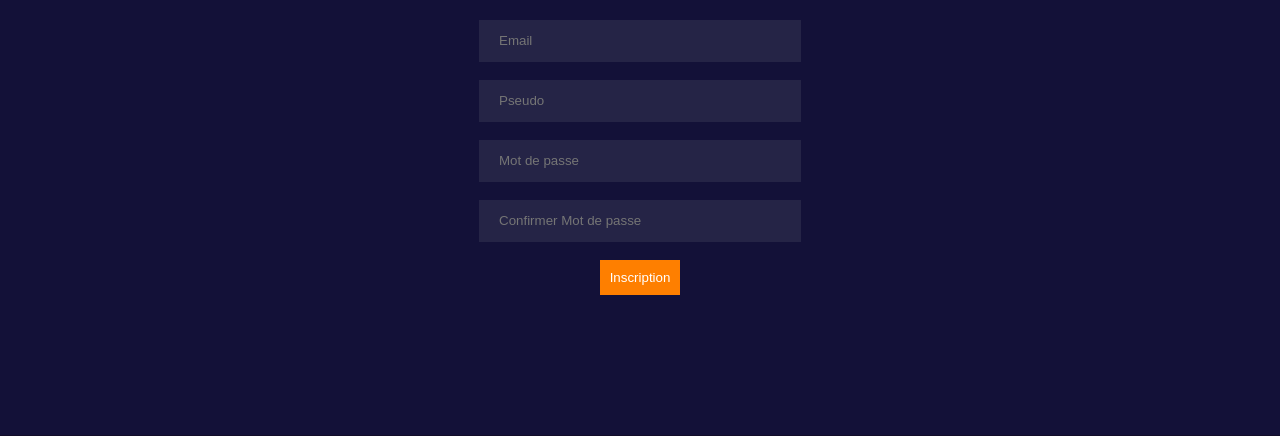
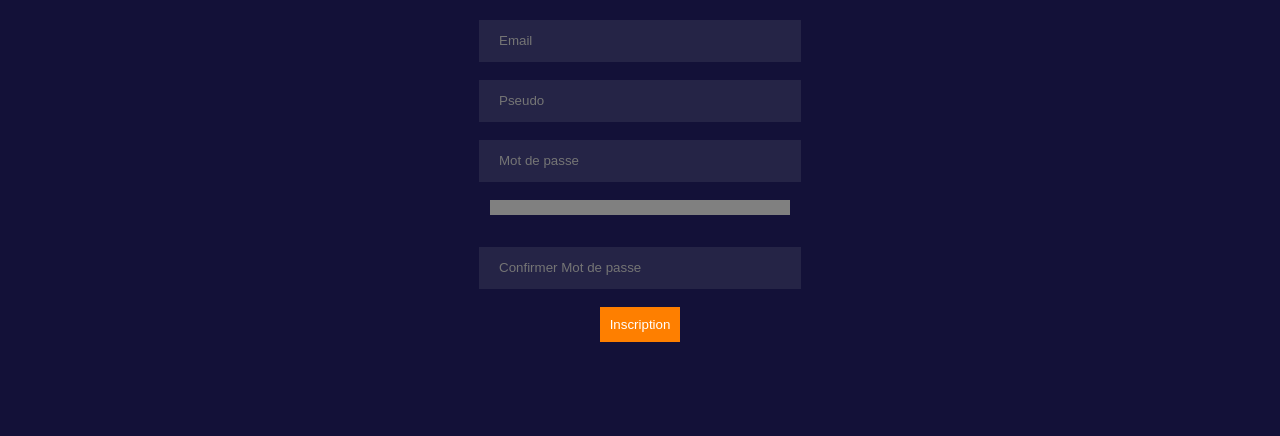
Before and after one commit to BastienVitour/puissance4, a PHP site: page /register.php in a window 1280 px wide. Shown: the part 447-883 px from the top of the page. Run offline with PHP 8.4, Linux system fonts and the light colour scheme.

Commit message:
commencement js

```diff
--- a/assets/CSS/register.css
+++ b/assets/CSS/register.css
@@ -56,6 +56,34 @@ input{
     padding-left: 20px;
     color: whitesmoke;
 
+}
+
+#pbarre{
+    display: flex;
+    width: 300px;
+    padding: 0;
+    margin: 0;
+    background-color: gray;
+
+}
+.pbarre{
+    width: 100%;
+    padding: 0;
+    margin: 0;
+    height: 15px;
+
+
+
+}
+#fme{
+    display: flex;
+    float: left;
+}
+#barrePlusText{
+    display: flex;
+    justify-content: center;
+    align-items: center;
+    flex-direction: column;
 }
 /* bouton inscription */
 
--- /dev/null
+++ b/assets/JS/register.js
@@ -0,0 +1,86 @@
+function Check()
+{
+    var password = document.getElementById("mdp1").value;
+
+
+	var passwordlow = password.toLowerCase();
+
+	var majuscule = false;
+
+    const introPara = document.getElementById("fme");
+    let contenu = introPara.innerHTML;
+
+	//On vérifie si il y a des majuscules
+	if(password != passwordlow)
+	{
+		majuscule = true;
+	}
+
+	var taille = password.length;
+	var numerique = false;
+	var special = false;
+
+	// On vérifie qu'il y a des chiffres
+	for(i=0;i<taille-1;i++)
+	{
+		caractere = password.substring(i-1,i+1);
+		if(password.match(/@/))
+		{
+			special = true;
+		}
+	}
+    for(i=0;i<taille-1;i++)
+	{
+		caractere = password.substring(i,i+1);
+		if(!isNaN(caractere))
+		{
+			numerique = true;
+		}
+	}
+    console.log(special)
+
+	if((majuscule==false && numerique==false))
+	{
+		if(document.getElementById)
+		{
+		document.getElementById("faible").style.backgroundColor = 'red';
+        document.getElementById("moyen").style.backgroundColor = 'gray';
+		document.getElementById("elevee").style.backgroundColor= 'gray';
+		document.getElementById("fme").style.color = 'red';
+		document.getElementById("pbarre").style.color = 'red';
+
+
+        introPara.innerHTML = "faible";
+
+
+		}
+	}
+	else
+	{
+		if((majuscule || numerique) && taille<=8)
+		{
+			document.getElementById("faible").style.backgroundColor = 'orange';
+			document.getElementById("moyen").style.backgroundColor = 'orange';
+            document.getElementById("elevee").style.backgroundColor= 'gray';
+		    document.getElementById("fme").style.color = 'orange';
+
+            introPara.innerHTML = "moyen";
+
+
+		}
+		else if(majuscule && numerique && taille>8)
+		{
+			document.getElementById("faible").style.backgroundColor = 'green';
+			document.getElementById("moyen").style.backgroundColor = 'green';
+			document.getElementById("elevee").style.backgroundColor = 'green';
+		    document.getElementById("fme").style.color = 'green';
+
+            introPara.innerHTML = "elevee";
+
+		}else if(password.length=1){
+        document.getElementById("faible").style.backgroundColor = 'gray';
+        document.getElementById("moyen").style.backgroundColor = 'gray';
+		document.getElementById("elevee").style.backgroundColor= 'gray';
+        }
+	}
+}
--- a/login.php
+++ b/login.php
@@ -199,7 +199,7 @@ if(!empty($_POST)){
                 }
             ?>
                 <!-- input pour le mot de passe-->
-                <input type="password" class="input-mdp" name="pwd" placeholder="Mot de passe" pattern="(?=.*\d)(?=.*[a-z])(?=.*[A-Z]).{8,}([&#@=€$%*?\/:!\-+])">
+                <input type="password" class="input-mdp" name="pwd" placeholder="Mot de passe">
             </div>
 
         <br>
--- a/register.php
+++ b/register.php
@@ -161,7 +161,6 @@ if(!empty($_POST)){
     <meta name='viewport' content='width=device-width, initial-scale=1'>
     <link rel='stylesheet' type='text/css' media='screen' href='assets/CSS/register.css'>
     <link rel="shortcut icon" href="assets/images/icone.png" type="image/x-icon">
-    <script src='main.js'></script>
 
 </head>
 <body>
@@ -216,11 +215,23 @@ if(!empty($_POST)){
                 <?php
                 }
                 ?>
-                <!-- Inpur pour le mot de passe-->
-                <input type="password" name="pwd1" class="input-mdp" placeholder="Mot de passe" pattern="(?=.*\d)(?=.*[a-z])(?=.*[A-Z]).{8,}([&#@=€$%*?\/:!\-+])"  required>
+                <!-- Inpur pour le mot de passe         pattern="(?=.*\d)(?=.*[a-z])(?=.*[A-Z]).{8,}([&#@=€$%*?\/:!\-+])"  required-->
+                <input type="password" name="pwd1" OnKeyDown="Check();" id="mdp1" class="input-mdp" placeholder="Mot de passe" >
+                <br>
+                <br>
+
+                <div id="barrePlusText">
+                <div id="pbarre">
+                <p id="faible" align="center" class="pbarre"></p>
+                <p id="moyen" align="center" class="pbarre"></p>
+                <p id="elevee" align="center" class="pbarre"></p>
                 </div>
-            <br>
-            <div id="motdepasse">
+
+                <p id="fme"> </p>
+            </div>
+        </div>
+
+            <div  id="motdepasse">
                 <?php
                 if (isset($er_mdp)){
                     ?>
@@ -229,7 +240,7 @@ if(!empty($_POST)){
                 }
                 ?>                                                                                                      <!-- pattern="(?=.*\d)(?=.*[a-z])(?=.*[A-Z]).{8,}([&#@=€$%*?\/:!\-+])"-->
                 <!-- Input pour confirmer le mot de passe -->
-                <input type="password" name="pwd2" class="input-mdp" placeholder="Confirmer Mot de passe"  pattern="(?=.*\d)(?=.*[a-z])(?=.*[A-Z]).{8,}([&#@=€$%*?\/:!\-+])" required>
+                <input type="password" name="pwd2" class="input-mdp" placeholder="Confirmer Mot de passe" >
             </div>
 
             <br>
@@ -253,5 +264,6 @@ if(!empty($_POST)){
 
 
 
+<script src='assets/JS/register.js'></script>
 </body>
 </html>
```
Also changed, not shown: test.php (added, +72 -0 lines). Lines whose indentation alone changed are shown as unchanged.
